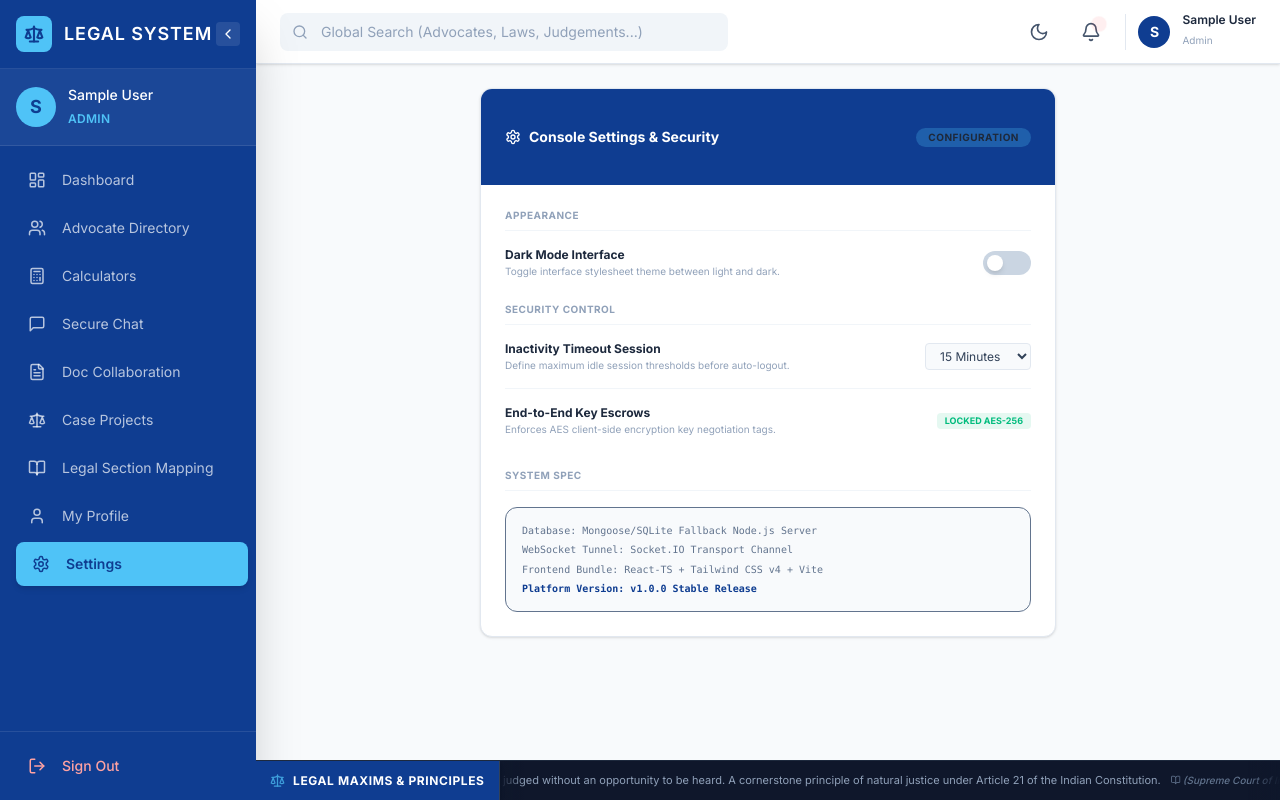
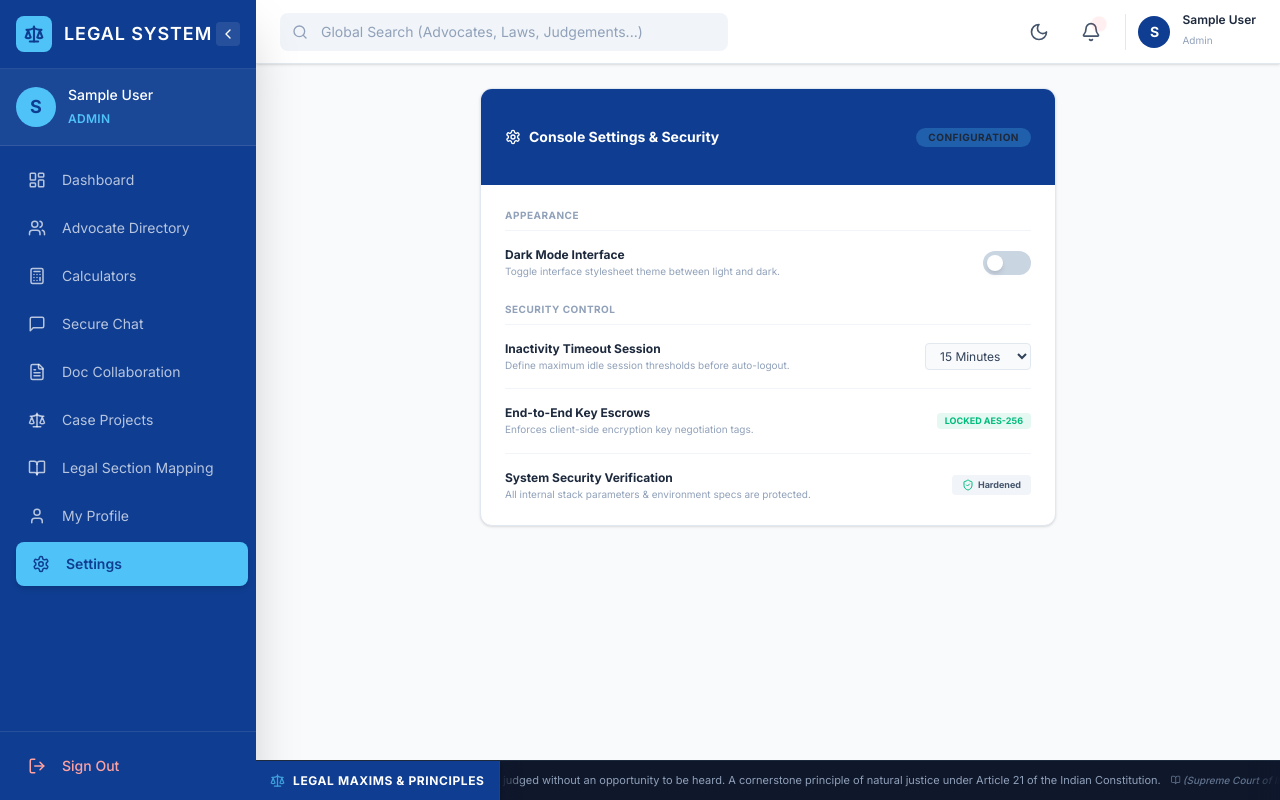
Before and after one commit to charithasree13/unified_legal_system, a React (Vite) app in the folder client/: page /settings in a window 1280 px wide. Built offline with nearby package versions, Linux system fonts and the light colour scheme; sample sign-in values are in the browser's storage.

Commit message:
Hide internal system specs from settings page for security hardening

```diff
--- a/client/src/pages/Settings.tsx
+++ b/client/src/pages/Settings.tsx
@@ -1,9 +1,9 @@
 import React from 'react';
-import { Settings as SettingsIcon, Shield, Moon, Clock, Lock } from 'lucide-react';
+import { Settings as SettingsIcon, ShieldCheck } from 'lucide-react';
 import { useAuthStore } from '../store/authStore';
 
 export const Settings: React.FC = () => {
-  const { darkMode, setDarkMode, sessionTimeout, addNotification } = useAuthStore();
+  const { darkMode, setDarkMode, addNotification } = useAuthStore();
 
   const handleTimeoutChange = () => {
     addNotification('Settings Updated', 'Session timeout properties updated.', 'success');
@@ -34,7 +34,7 @@ export const Settings: React.FC = () => {
             </div>
             <button
               onClick={() => setDarkMode(!darkMode)}
-              className={`w-12 h-6 rounded-full p-1 transition-colors duration-200 focus:outline-none ${
+              className={`w-12 h-6 rounded-full p-1 transition-colors duration-200 focus:outline-none cursor-pointer ${
                 darkMode ? 'bg-primary' : 'bg-slate-300'
               }`}
             >
@@ -61,7 +61,7 @@ export const Settings: React.FC = () => {
             <select
               onChange={handleTimeoutChange}
               defaultValue="15"
-              className="border border-slate-200 dark:border-slate-800 rounded px-2.5 py-1 text-xs bg-slate-50 dark:bg-slate-950 focus:outline-none text-slate-700 dark:text-slate-200"
+              className="border border-slate-200 dark:border-slate-800 rounded px-2.5 py-1 text-xs bg-slate-50 dark:bg-slate-950 focus:outline-none text-slate-700 dark:text-slate-200 cursor-pointer"
             >
               <option value="5">5 Minutes</option>
               <option value="15">15 Minutes</option>
@@ -73,24 +73,21 @@ export const Settings: React.FC = () => {
           <div className="flex items-center justify-between border-t border-slate-100 dark:border-slate-850 pt-4">
             <div>
               <h5 className="font-bold text-slate-850 dark:text-slate-150">End-to-End Key Escrows</h5>
-              <p className="text-[10px] text-slate-400 mt-0.5">Enforces AES client-side encryption key negotiation tags.</p>
+              <p className="text-[10px] text-slate-400 mt-0.5">Enforces client-side encryption key negotiation tags.</p>
             </div>
             <span className="text-[9px] bg-emerald-500/10 text-emerald-500 font-bold px-2 py-0.5 rounded uppercase">
               Locked AES-256
             </span>
           </div>
-        </div>
 
-        {/* Database specs */}
-        <div className="space-y-4 pt-2">
-          <h4 className="font-bold text-[10px] text-slate-400 uppercase tracking-wider border-b border-slate-100 dark:border-slate-850 pb-2">
-            System Spec
-          </h4>
-          <div className="bg-slate-50 dark:bg-slate-950 p-4 rounded-xl border border-slate-150 dark:border-slate-850 font-mono text-[10px] space-y-1.5 text-slate-500">
-            <p>Database: Mongoose/SQLite Fallback Node.js Server</p>
-            <p>WebSocket Tunnel: Socket.IO Transport Channel</p>
-            <p>Frontend Bundle: React-TS + Tailwind CSS v4 + Vite</p>
-            <p className="text-primary dark:text-sky-400 font-semibold mt-1">Platform Version: v1.0.0 Stable Release</p>
+          <div className="flex items-center justify-between border-t border-slate-100 dark:border-slate-850 pt-4">
+            <div>
+              <h5 className="font-bold text-slate-850 dark:text-slate-150">System Security Verification</h5>
+              <p className="text-[10px] text-slate-400 mt-0.5">All internal stack parameters & environment specs are protected.</p>
+            </div>
+            <span className="text-[9px] bg-slate-100 dark:bg-slate-800 text-slate-600 dark:text-slate-300 font-bold px-2.5 py-1 rounded flex items-center gap-1">
+              <ShieldCheck size={12} className="text-emerald-500" /> Hardened
+            </span>
           </div>
         </div>
 
```
